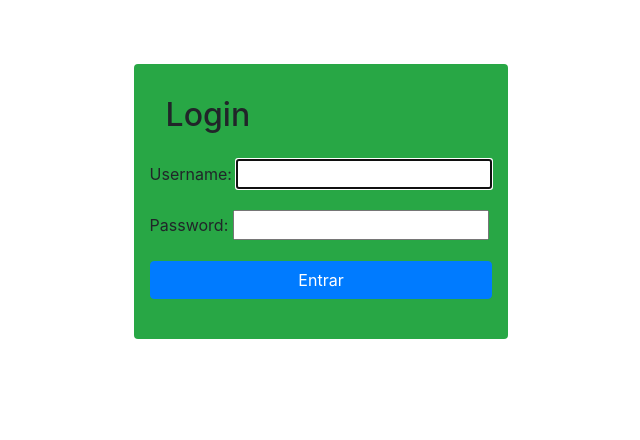
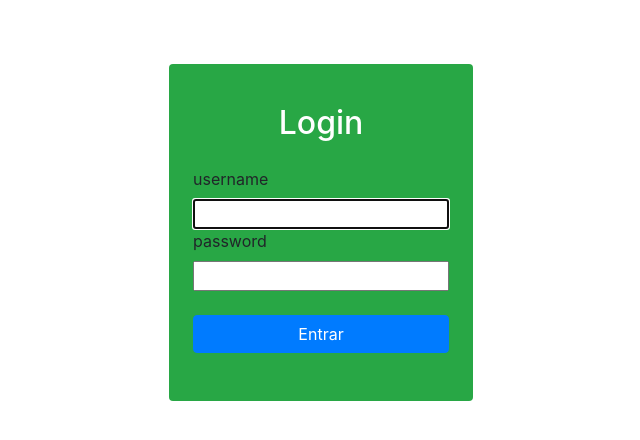
Before and after one commit to pacman2020/financial-control, a Django app: page /accounts/login/ in a window 1280 px wide. Shown: the part 78-518 px from the top of the page, without its empty margins (319-959 px from the left). Run offline with Django 3.2, Linux system fonts and the light colour scheme.

Commit message:
layout stylization

```diff
--- a/employee/templates/employee/detail_employee.html
+++ b/employee/templates/employee/detail_employee.html
@@ -20,11 +20,10 @@
       </div>
 </div>
 
-<div>
+<div class="p-3 text-white rounded" style="background-color: rgb(48, 172, 48);">
     <h3>Sobre o Employee</h2>
 
         <p><strong>Nome: </strong>{{ employee.full_name }}</p>
-        <p><strong>ativo: </strong>{{ employee.active }}</p>
         <div>
             <a class="btn btn-primary" href="{% url 'update_employee' employee.pk %}">editar</a>
             <button type="button"
--- a/post/templates/post/detail_post.html
+++ b/post/templates/post/detail_post.html
@@ -20,14 +20,14 @@
       </div>
 </div>
 
-<div>
+<div class="p-3 text-white rounded" style="background-color: rgb(66, 199, 88);">
     <h3>Sobre o Employee</h2>
 
         <p><strong>funcionario: </strong>{{ post.employee_id }}</p>
         <p><strong>tarefa: </strong>{{post.task_id }}</p>
         <p><strong>preço: </strong>{{ post.task_id.price }} $</p>
-        <p><strong>valor do empresa: </strong>{{ post.task_id.company }} $</p>
-        <p><strong>valor do funcionario: </strong>{{ post.task_id.employee }} $</p>
+        <p><strong>caixa da empresa: </strong>{{ post.task_id.company }} $</p>
+        <p><strong>caixa do funcionario: </strong>{{ post.task_id.employee }} $</p>
         <p><strong>data de criação: </strong>{{ post.create_at }}</p>
         <div>
             <a class="btn btn-primary" href="{% url 'update_post' post.pk %}">editar</a>
--- a/post/templates/post/list_post.html
+++ b/post/templates/post/list_post.html
@@ -18,7 +18,7 @@
     {% if posts %}
     {% for post in posts%}
     <div class="col mb-4 ">
-      <div class="card" style="background-color: rgb(77, 241, 104);">
+      <div class="card" style="background-color:  rgb(66, 199, 88);">
         <div class="card-body">
           <strong>tarefa: </strong><span>{{ post.employee_id.full_name|slice:"15" }}...</span>
           <strong>tarefa: </strong><span>{{ post.task_id.name|slice:"15" }}...</span>
--- a/task/templates/task/detail_task.html
+++ b/task/templates/task/detail_task.html
@@ -20,12 +20,13 @@
       </div>
 </div>
 
-<div>
+<div class="p-3 text-white rounded" style="background-color: rgb(154, 99, 206);">
     <h3>Sobre o task</h2>
 
         <p><strong>cidade: </strong>{{ task.name }}</p>
         <p><strong>preço: </strong>{{ task.price }} $</p>
-        <p><strong>funcionario: </strong>{{ task.employee }} $</p>
+        <p><strong>caixa da empresa: </strong>{{ task.company }} $</p>
+        <p><strong>caixa do funcionario: </strong>{{ task.employee }} $</p>
         <p><strong>ativo: </strong>{{ task.active }}</p>
         <p><strong>data de criação: </strong>{{ task.create_at }}</p>
         <div>
--- a/task/templates/task/list_task.html
+++ b/task/templates/task/list_task.html
@@ -12,7 +12,7 @@
     {% for task in tasks%}
     {% if task.active == True %}
     <div class="col mb-4">
-      <div class="card text-white" style="background-color: rgb(169, 122, 212);">
+      <div class="card text-white" style="background-color: rgb(154, 99, 206);">
         <div class="card-body">
           <strong>tarefa: </strong><span>{{ task.name|slice:"15" }}...</span>
           <strong>valor: </strong><span>{{ task.price }}</span>
--- a/templates/registration/login.html
+++ b/templates/registration/login.html
@@ -2,12 +2,18 @@
 {% block title %} login {% endblock %}
 {% block content %}
 <div class="p-5 d-flex justify-content-center mt-3">
-    <form enctype="multipart/form-data" class="p-3 bg-success rounded" method="POST">{% csrf_token %}
-        <h2 class="p-3">Login</h2>
-        {{ form.as_p }}
-        <div class="pb-4">
-            <button type="submit" class="btn btn-primary btn-block">Entrar</button>
+    <form enctype="multipart/form-data" class="p-4 bg-success rounded" method="POST">{% csrf_token %}
+        <h2 class="p-3 text-center text-white">Login</h2>
+        <div class="d-flex flex-column">
+            <label for="">username</label>
+            {{ form.username }}
+            <label for="">password</label>
+            {{ form.password }}
+            <div class="pb-4 pt-4">
+                <button type="submit" class="btn btn-primary btn-block">Entrar</button>
+            </div>
         </div>
+
     </form>
 </div>
 {% endblock %}
```
